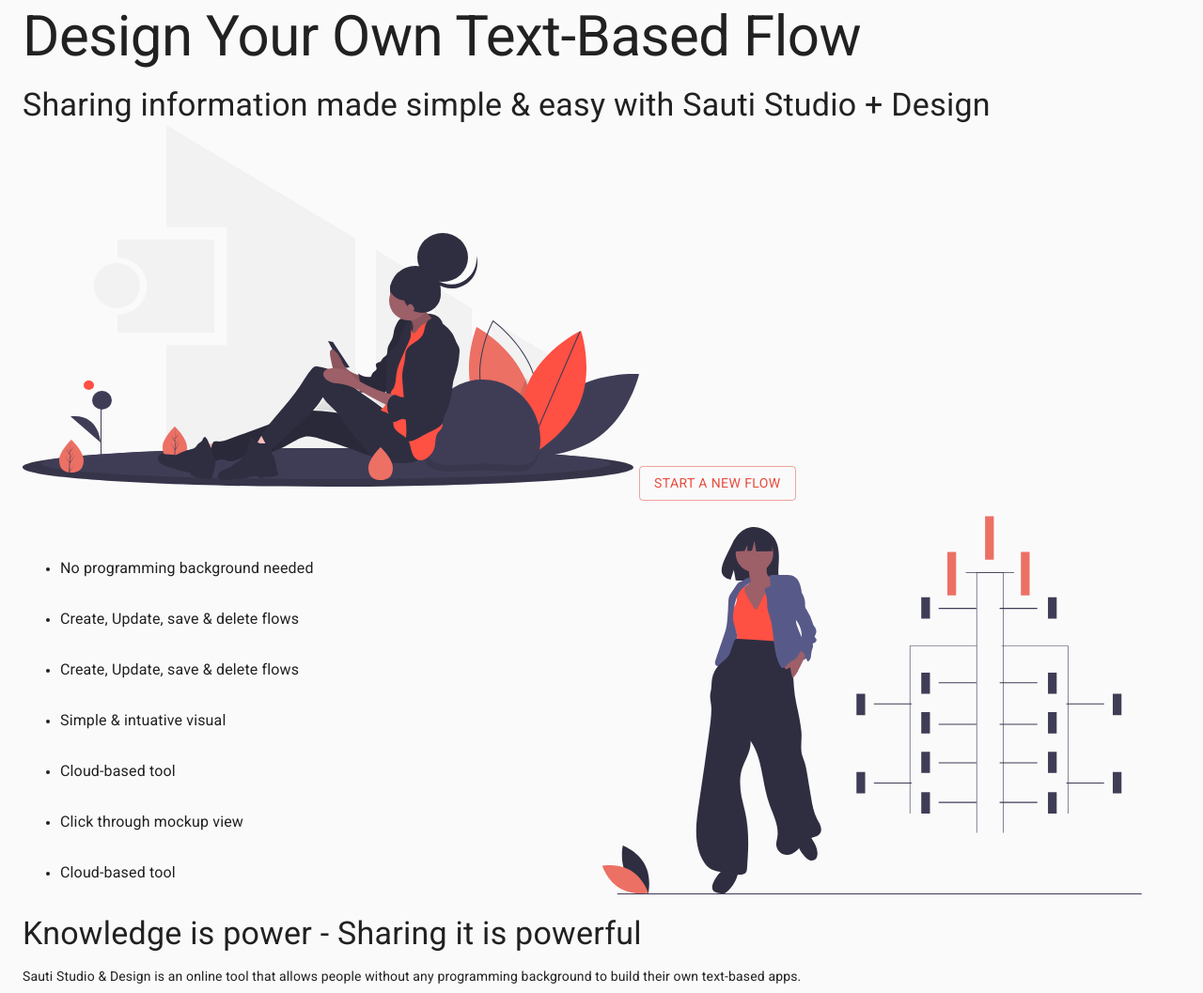
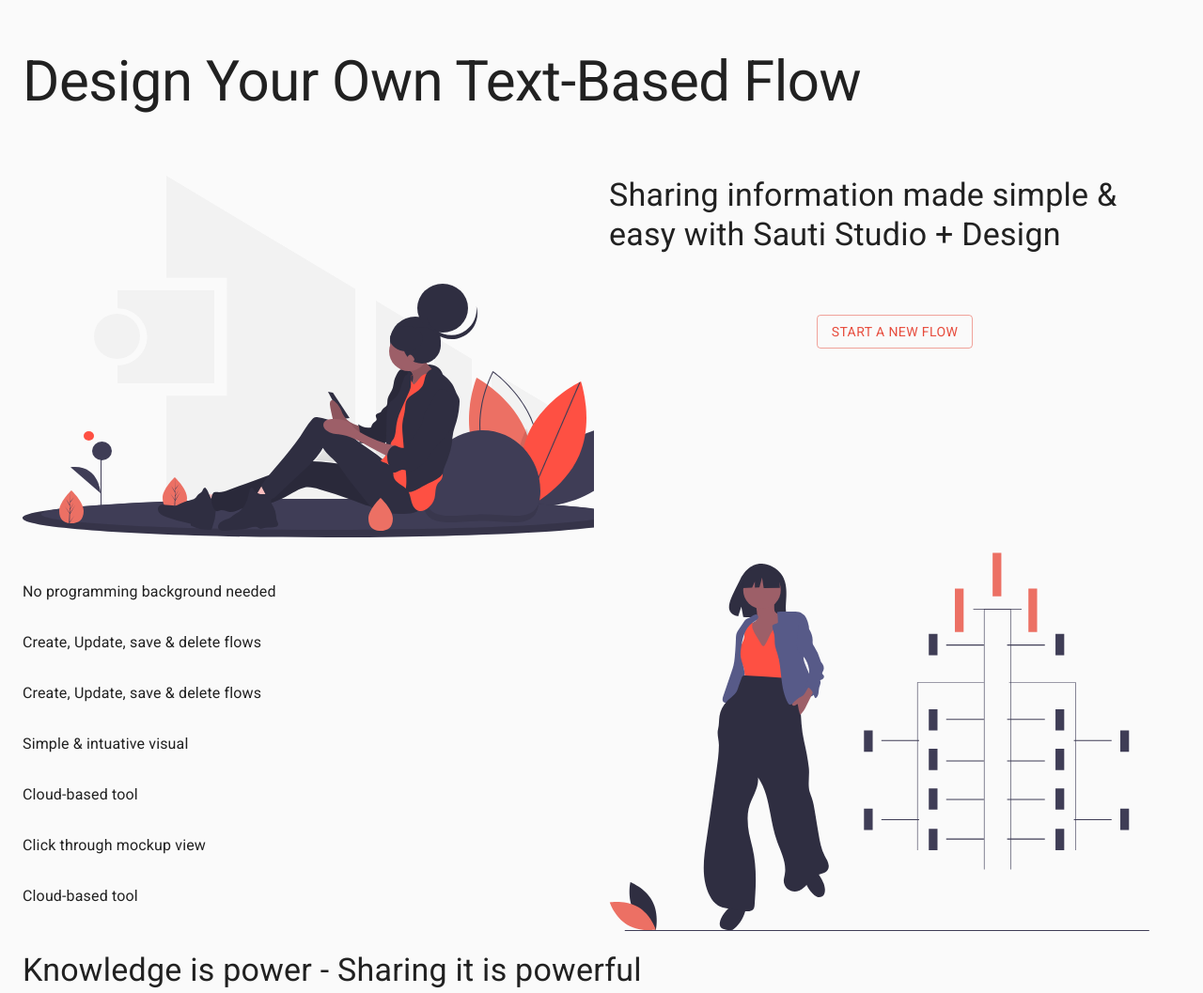
Before and after one commit to labs13-sauti-studio/sauti-studio-FE-v2, a Gatsby site: page / in a window 1280 px wide. Shown: the part 77-1134 px from the top of the page at 94% size. Built offline with nearby package versions, Linux system fonts and the light colour scheme; Gatsby itself is replaced by a stand-in of ours; no server answers.

Commit message:
💄 Cleaned up landing page
Added a media function to src/theme.js that allows you to use different media quieries within a styled component

```diff
--- a/src/pages/index.js
+++ b/src/pages/index.js
@@ -5,11 +5,16 @@
 import Layout from '../components/layout'
 import SEO from '../components/seo'
 import { Graphic1, Graphic2 } from '../components/graphics'
+import { media } from '../theme'
 
 const Landing = styled.div`
+  margin-top: 4rem;
+  * {
+    max-width: 100%;
+  }
   section {
     h2 {
-      margin-bottom: 1rem;
+      margin-bottom: 3rem;
     }
     h4 {
       text-align: left;
@@ -17,64 +22,87 @@
     margin: 1rem 0;
   }
 `
-
+const Section1 = styled.section`
+  display: grid;
+  grid-template-columns: 1fr 1fr;
+  gap: 1rem;
+  align-items: space-between;
+  /* text-align: center; */
+  h2 {
+    grid-column: 1/-1;
+  }
+  .sub-info {
+    text-align: right;
+    .start {
+      height: 100%;
+      text-align: center;
+      button {
+        margin-top: 4rem;
+      }
+    }
+  }
+  ${media.tablet`
+    grid-template-columns: 1fr;
+    button {
+      margin-bottom: 4rem;
+    }
+   `}
+`
 const Section2 = styled.section`
   display: grid;
   grid-template-columns: 1fr 1fr;
-
-  ul {
+  gap: 1rem;
+  .list {
     height: 100%;
     display: flex;
     flex-direction: column;
     justify-content: space-evenly;
   }
+  ${media.phone`
+    grid-template-columns: 1fr;
+
+    .list {
+      text-align: center;
+    }
+   `}
 `
 
 const IndexPage = () => (
   <Layout>
     <SEO title="Home" />
     <Landing>
-      <section>
+      <Section1>
         <Typography variant="h2">Design Your Own Text-Based Flow</Typography>
+        <Graphic1 />
+        <div className="sub-info">
           <Typography variant="h4">
             Sharing information made simple & easy with Sauti Studio + Design
           </Typography>
-        <Graphic1 />
+          <div className="start">
             <Button variant="outlined" color="primary">
               Start a New Flow
             </Button>
-      </section>
+          </div>
+        </div>
+      </Section1>
+
       <Section2>
         <div>
-          <ul>
-            <li>
-              <Typography varient="h3">
+          <Typography varient="ul" className="list">
+            <Typography varient="li">
               No programming background needed
             </Typography>
-            </li>
-            <li>
-              <Typography varient="h3">
+            <Typography varient="li">
               Create, Update, save & delete flows
             </Typography>
-            </li>
-            <li>
-              <Typography varient="h3">
+            <Typography varient="li">
               Create, Update, save & delete flows
             </Typography>
-            </li>
-            <li>
-              <Typography varient="h3">Simple & intuative visual</Typography>
-            </li>
-            <li>
-              <Typography varient="h3">Cloud-based tool</Typography>
-            </li>
-            <li>
-              <Typography varient="h3">Click through mockup view</Typography>
-            </li>
-            <li>
-              <Typography varient="h3">Cloud-based tool</Typography>
-            </li>
-          </ul>
+            <Typography varient="li">Simple & intuative visual</Typography>
+            <Typography varient="li">Cloud-based tool</Typography>
+            <Typography varient="li">Click through mockup view</Typography>
+            <Typography varient="li">Cloud-based tool</Typography>
+          </Typography>
         </div>
         <div>
           <Graphic2 />
--- a/src/theme.js
+++ b/src/theme.js
@@ -1,5 +1,5 @@
 import { createMuiTheme } from '@material-ui/core/styles'
-import { createGlobalStyle } from 'styled-components'
+import { createGlobalStyle, css } from 'styled-components'
 
 export const theme = {
   colors: {
@@ -11,6 +11,20 @@
     yellow: '#ffba29',
   },
 }
+const sizes = {
+  phone: 576,
+  tablet: 768,
+  desktop: 992,
+}
+
+export const media = Object.keys(sizes).reduce((acc, label) => {
+  acc[label] = (...args) => css`
+    @media (max-width: ${sizes[label] / 16}em) {
+      ${css(...args)}
+    }
+  `
+  return acc
+}, {})
 
 export const muiTheme = createMuiTheme({
   palette: {
@@ -34,4 +48,7 @@
 export const GlobalStyle = createGlobalStyle`
 a { all: unset; }
 a { :hover { cursor: pointer; } }
+html {max-width: 100vw;}
+body {width: 100%;}
+svg {width: auto;}
 `
```
Lines whose indentation alone changed are shown as unchanged.
